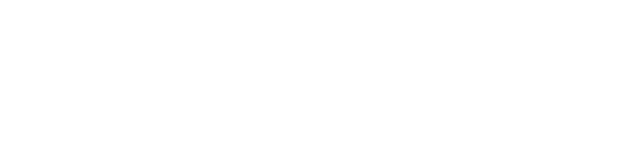
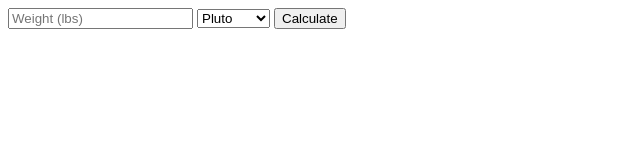
Before and after one commit to joelcorey/astro-weight-calculator, a plain HTML site: page index.html in a window 1280 px wide. Shown: the whole page, without its empty margins (0-640 px from the left). Drawn offline with Linux system fonts and the light colour scheme.

Commit message:
JavaScript all the things!

```diff
--- a/index.html
+++ b/index.html
@@ -6,7 +6,15 @@
     <title>Astro Weight Calculator</title>
   </head>
   <body>
-     <!-- Write your markup here  -->
+			<input id="user-weight" type="text" placeholder="Weight (lbs)" />
+			<select id="planets"></select>
+			<button id="calculate-button" onclick="handleClickEvent()"
+				type="button">
+				Calculate
+			</button>
+
+			<p id="output"></p>
+
 
     <script src="main.js" charset="utf-8"></script>
   </body>
--- a/main.js
+++ b/main.js
@@ -0,0 +1,68 @@
+// Write your JavaScript code here!
+var planets = [
+    ['Pluto', 0.06],
+    ['Neptune', 1.148],
+    ['Uranus', 0.917],
+    ['Saturn', 1.139],
+    ['Jupiter', 2.640],
+    ['Mars', 0.3895],
+    ['Moon', 0.1655],
+    ['Earth', 1],
+    ['Venus', 0.9032],
+    ['Mercury', 0.377],
+    ['Sun', 27.9]
+];
+
+// We are going to solve this by breaking the problem into three parts.
+// Programmers like automating things, we'll populate the HTML drop down options using code,
+// instead of having to type out all the values.
+// Create a function that does the some math and gives us the new weight.
+// Then create a function that responds when the user clicks on the button.
+
+// 1. Populate the dropdown element with the data found in the planets array.
+// The value of each option should be the planet's name.
+// Use the following built-in methods:
+// `.forEach` `document.createElement` `document.getElementById` `.appendChild`
+let dropdown = document.getElementById('planets');
+planets.forEach(planet => {
+    let newOption = document.createElement('option');
+    newOption.innerText = planet[0]
+    dropdown.appendChild(newOption);
+});
+
+function calculateWeight(weight, planetName) {
+    // 2. Write the code to return the correct weight
+    let newWeight;
+    planets.forEach(planet => {
+        if(planet[0] === planetName) {
+            newWeight = parseInt(weight) * planet[1];
+        }
+    })
+    return newWeight;
+}
+
+function handleClickEvent(e) {
+
+    // 3. Create a variable called userWeight and assign the value of the user's weight.
+    let userWeight = document.getElementById('user-weight').value;
+
+    // 4. Create a variable called planetName and assign the name of the selected planet from the drop down.
+    planetName = document.getElementById('planets').value;
+
+    // 5. Create a variable called result and assign the value of the new calculated weight.
+    let result = calculateWeight(userWeight, planetName);
+
+    // 6. Write code to display the message shown in the screenshot.
+    document.getElementById('output').innerHTML = result;
+
+}
+
+// 7. Set the #calculate-button element's onclick method to use the handleClickEvent function.
+
+// 8. Make it look nice by attaching  a style.css file to your index.html and writing some basic styling,
+// feel free to add classes and id's to the HTML elements as you need,
+// import.a google font and use it for some or all of the text on your page.
+
+
+// Bonus Challenges
+// 8. Reverse the drop down order so that the sun is first.
```
